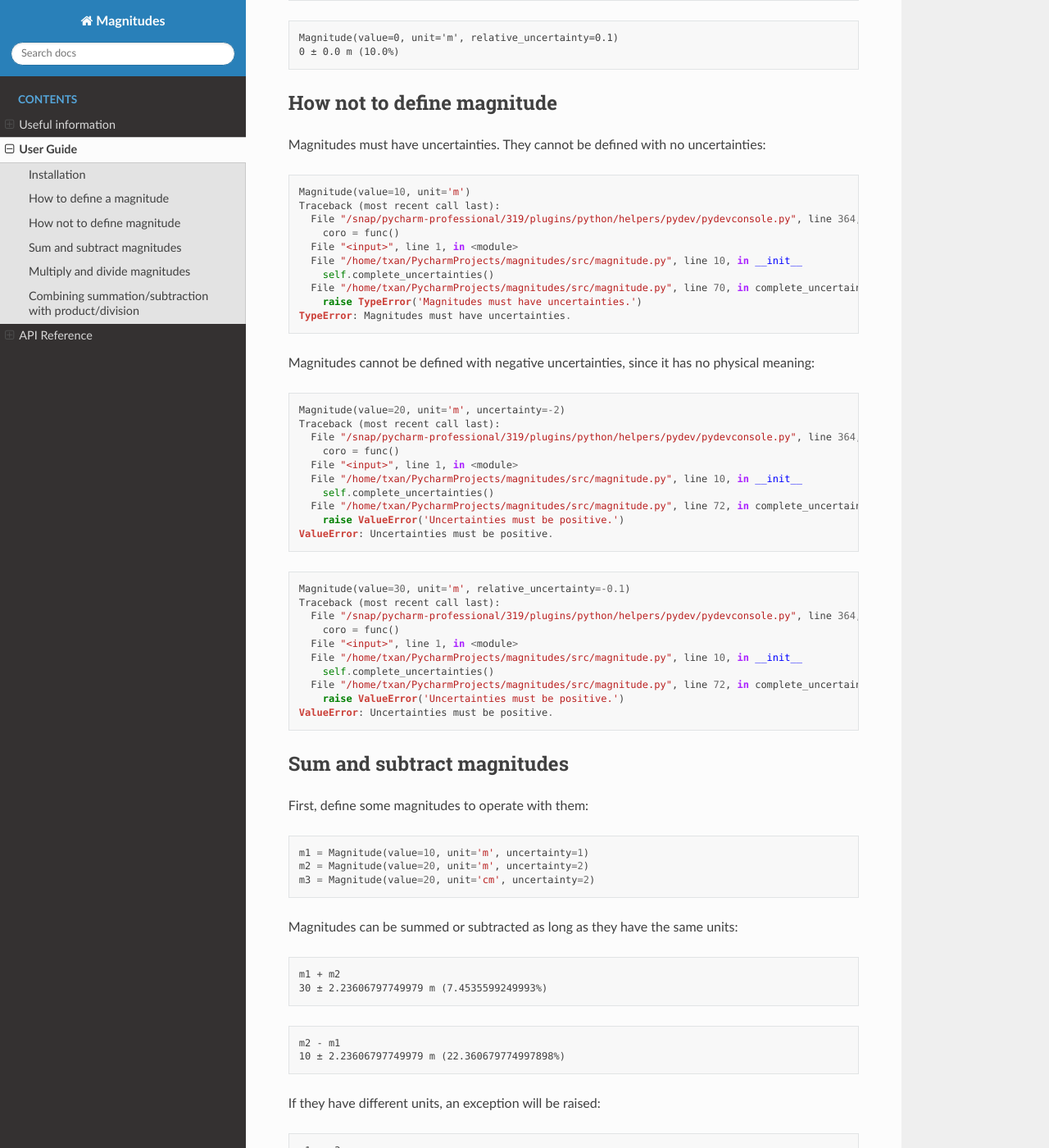
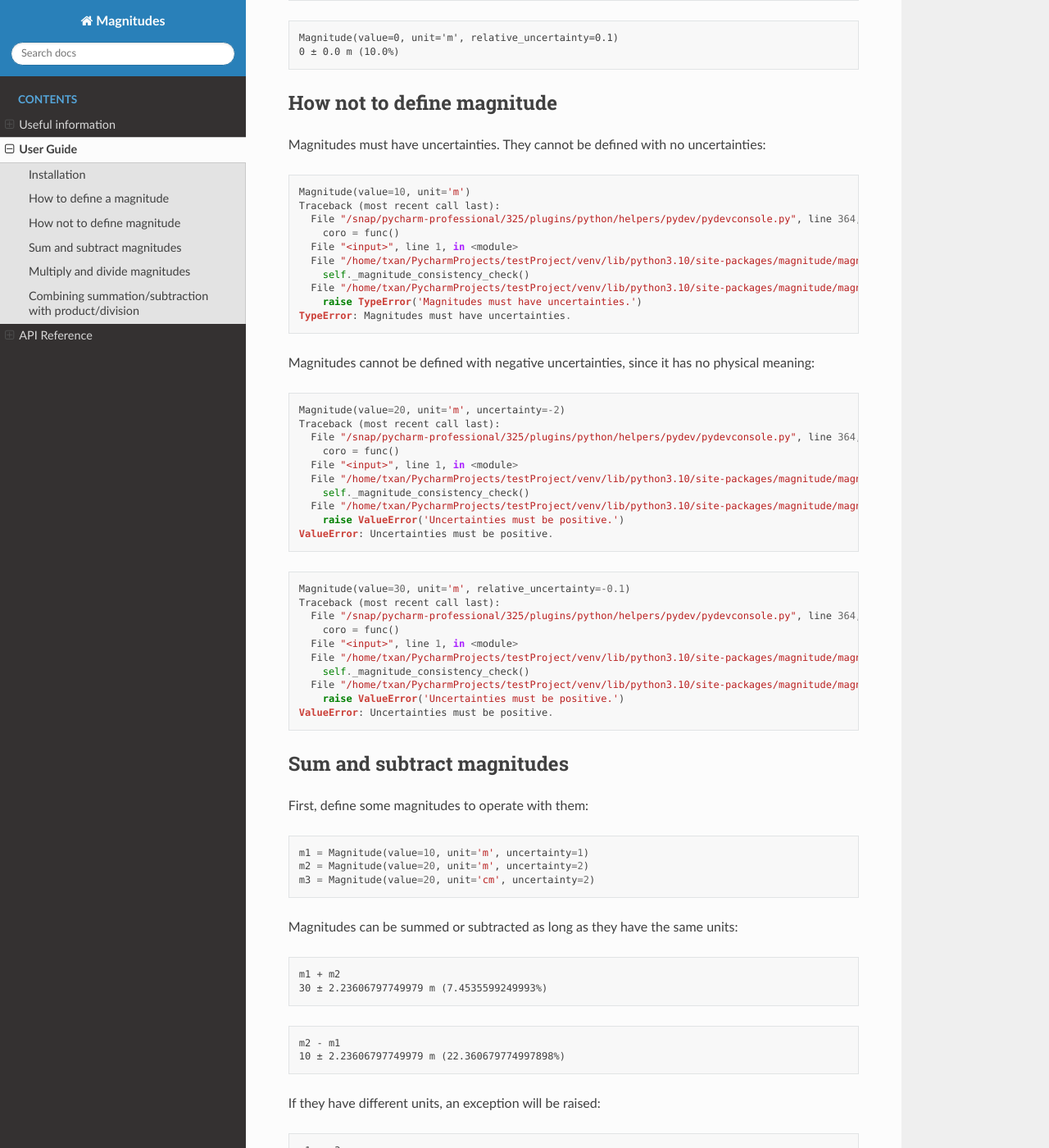
Before and after one commit to xandratxan/physical-magnitude, a Sphinx documentation site: the page built from docs/source/usage.rst, in a window 1280 px wide and 1400 px high, scrolled down 1724 px. Shown: the whole window at 82% size. Built offline with Sphinx 7.4.7 and the Read the Docs theme 2.0.0, drawn with Linux system fonts in a browser that asks for light colours; some of the changed text lies outside the part shown.

Commit message:
Update documentation to project src-layout

```diff
--- a/docs/source/usage.rst
+++ b/docs/source/usage.rst
@@ -21,7 +21,7 @@
 
 .. code-block::
 
-   from src.magnitude import Magnitude
+   from magnitude import Magnitude
 
 Magnitudes must have value, uncertainty and unit.
 If absolute uncertainty is provided, relative uncertainty will be calculated:
@@ -52,12 +52,12 @@
 
     Magnitude(value=20, unit='m', uncertainty=3, relative_uncertainty=0.1)
     Traceback (most recent call last):
-      File "/snap/pycharm-professional/319/plugins/python/helpers/pydev/pydevconsole.py", line 364, in runcode
+      File "/snap/pycharm-professional/325/plugins/python/helpers/pydev/pydevconsole.py", line 364, in runcode
         coro = func()
       File "<input>", line 1, in <module>
-      File "/home/txan/PycharmProjects/magnitudes/src/magnitude.py", line 10, in __init__
-        self.complete_uncertainties()
-      File "/home/txan/PycharmProjects/magnitudes/src/magnitude.py", line 60, in complete_uncertainties
+      File "/home/txan/PycharmProjects/testProject/venv/lib/python3.10/site-packages/magnitude/magnitude.py", line 70, in __init__
+        self._magnitude_consistency_check()
+      File "/home/txan/PycharmProjects/testProject/venv/lib/python3.10/site-packages/magnitude/magnitude.py", line 134, in _magnitude_consistency_check
         raise ValueError('Absolute and relative uncertainties do not match.')
     ValueError: Absolute and relative uncertainties do not match.
 
@@ -99,12 +99,12 @@
 
     Magnitude(value=10, unit='m')
     Traceback (most recent call last):
-      File "/snap/pycharm-professional/319/plugins/python/helpers/pydev/pydevconsole.py", line 364, in runcode
+      File "/snap/pycharm-professional/325/plugins/python/helpers/pydev/pydevconsole.py", line 364, in runcode
         coro = func()
       File "<input>", line 1, in <module>
-      File "/home/txan/PycharmProjects/magnitudes/src/magnitude.py", line 10, in __init__
-        self.complete_uncertainties()
-      File "/home/txan/PycharmProjects/magnitudes/src/magnitude.py", line 70, in complete_uncertainties
+      File "/home/txan/PycharmProjects/testProject/venv/lib/python3.10/site-packages/magnitude/magnitude.py", line 70, in __init__
+        self._magnitude_consistency_check()
+      File "/home/txan/PycharmProjects/testProject/venv/lib/python3.10/site-packages/magnitude/magnitude.py", line 147, in _magnitude_consistency_check
         raise TypeError('Magnitudes must have uncertainties.')
     TypeError: Magnitudes must have uncertainties.
 
@@ -114,12 +114,12 @@
 
     Magnitude(value=20, unit='m', uncertainty=-2)
     Traceback (most recent call last):
-      File "/snap/pycharm-professional/319/plugins/python/helpers/pydev/pydevconsole.py", line 364, in runcode
+      File "/snap/pycharm-professional/325/plugins/python/helpers/pydev/pydevconsole.py", line 364, in runcode
         coro = func()
       File "<input>", line 1, in <module>
-      File "/home/txan/PycharmProjects/magnitudes/src/magnitude.py", line 10, in __init__
-        self.complete_uncertainties()
-      File "/home/txan/PycharmProjects/magnitudes/src/magnitude.py", line 72, in complete_uncertainties
+      File "/home/txan/PycharmProjects/testProject/venv/lib/python3.10/site-packages/magnitude/magnitude.py", line 70, in __init__
+        self._magnitude_consistency_check()
+      File "/home/txan/PycharmProjects/testProject/venv/lib/python3.10/site-packages/magnitude/magnitude.py", line 149, in _magnitude_consistency_check
         raise ValueError('Uncertainties must be positive.')
     ValueError: Uncertainties must be positive.
 
@@ -127,12 +127,12 @@
 
     Magnitude(value=30, unit='m', relative_uncertainty=-0.1)
     Traceback (most recent call last):
-      File "/snap/pycharm-professional/319/plugins/python/helpers/pydev/pydevconsole.py", line 364, in runcode
+      File "/snap/pycharm-professional/325/plugins/python/helpers/pydev/pydevconsole.py", line 364, in runcode
         coro = func()
       File "<input>", line 1, in <module>
-      File "/home/txan/PycharmProjects/magnitudes/src/magnitude.py", line 10, in __init__
-        self.complete_uncertainties()
-      File "/home/txan/PycharmProjects/magnitudes/src/magnitude.py", line 72, in complete_uncertainties
+      File "/home/txan/PycharmProjects/testProject/venv/lib/python3.10/site-packages/magnitude/magnitude.py", line 70, in __init__
+        self._magnitude_consistency_check()
+      File "/home/txan/PycharmProjects/testProject/venv/lib/python3.10/site-packages/magnitude/magnitude.py", line 149, in _magnitude_consistency_check
         raise ValueError('Uncertainties must be positive.')
     ValueError: Uncertainties must be positive.
 
@@ -165,10 +165,10 @@
 
     m1 + m3
     Traceback (most recent call last):
-      File "/snap/pycharm-professional/319/plugins/python/helpers/pydev/pydevconsole.py", line 364, in runcode
+      File "/snap/pycharm-professional/325/plugins/python/helpers/pydev/pydevconsole.py", line 364, in runcode
         coro = func()
       File "<input>", line 1, in <module>
-      File "/home/txan/PycharmProjects/magnitudes/src/magnitude.py", line 22, in __add__
+      File "/home/txan/PycharmProjects/testProject/venv/lib/python3.10/site-packages/magnitude/magnitude.py", line 83, in __add__
         raise TypeError('Added magnitudes must have the same units.')
     TypeError: Added magnitudes must have the same units.
 
@@ -176,10 +176,10 @@
 
     m2 - m3
     Traceback (most recent call last):
-      File "/snap/pycharm-professional/319/plugins/python/helpers/pydev/pydevconsole.py", line 364, in runcode
+      File "/snap/pycharm-professional/325/plugins/python/helpers/pydev/pydevconsole.py", line 364, in runcode
         coro = func()
       File "<input>", line 1, in <module>
-      File "/home/txan/PycharmProjects/magnitudes/src/magnitude.py", line 31, in __sub__
+      File "/home/txan/PycharmProjects/testProject/venv/lib/python3.10/site-packages/magnitude/magnitude.py", line 93, in __sub__
         raise TypeError('Subtracted magnitudes must have the same units.')
     TypeError: Subtracted magnitudes must have the same units.
 
@@ -224,10 +224,10 @@
 
     m1 * m2 + m4
     Traceback (most recent call last):
-      File "/snap/pycharm-professional/319/plugins/python/helpers/pydev/pydevconsole.py", line 364, in runcode
+      File "/snap/pycharm-professional/325/plugins/python/helpers/pydev/pydevconsole.py", line 364, in runcode
         coro = func()
       File "<input>", line 1, in <module>
-      File "/home/txan/PycharmProjects/magnitudes/src/magnitude.py", line 68, in __add__
+      File "/home/txan/PycharmProjects/testProject/venv/lib/python3.10/site-packages/magnitude/magnitude.py", line 83, in __add__
         raise TypeError('Added magnitudes must have the same units.')
     TypeError: Added magnitudes must have the same units.
 
```
Also changed, not shown: README.md (+23 -23 lines).
